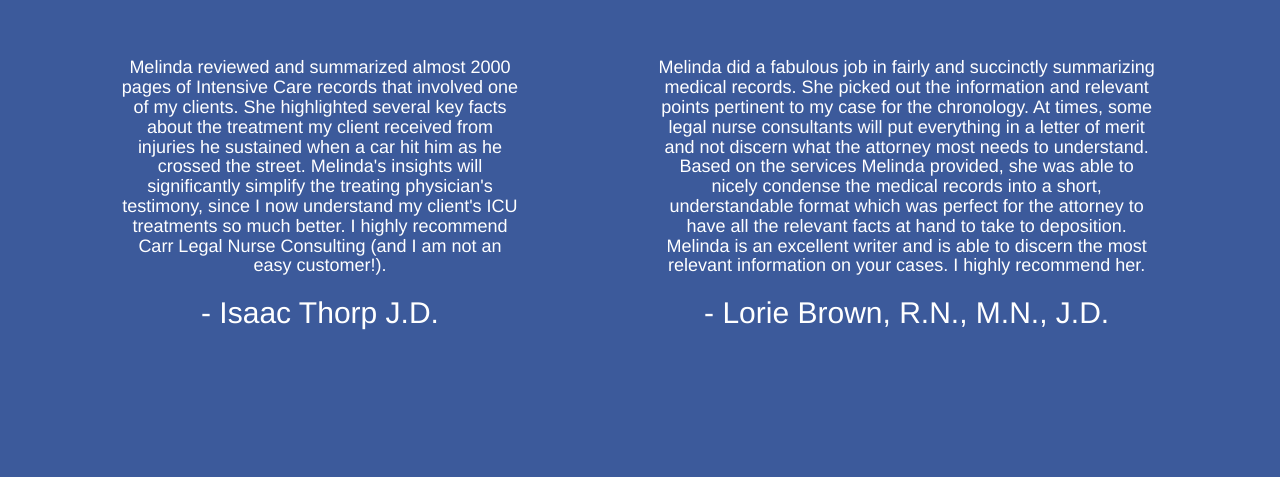
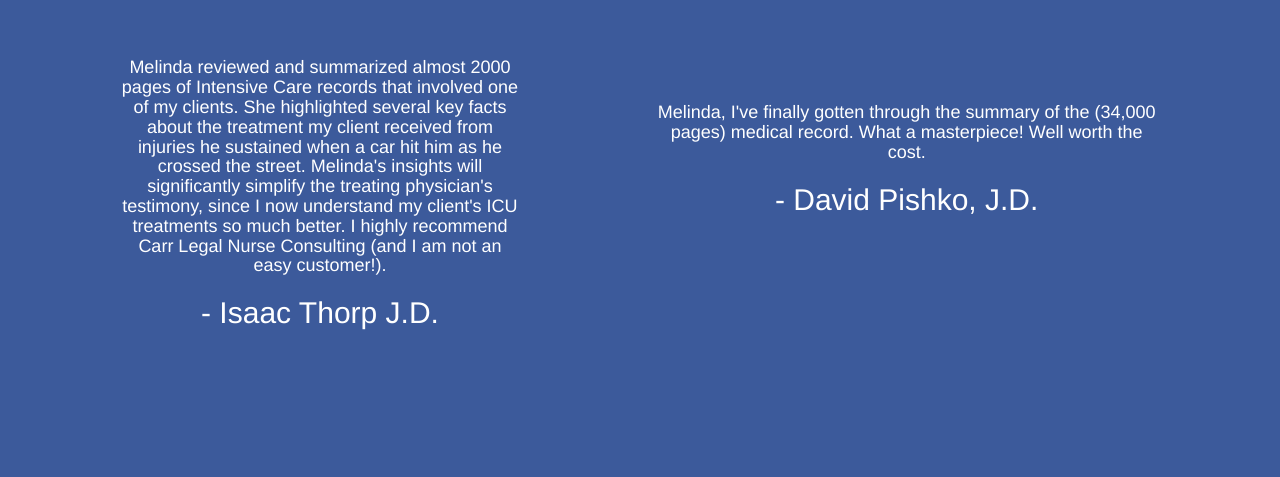
Before and after one commit to Carrpw/Carr-Legal-Nurse-Consulting, a website: page index.html in a window 1280 px wide. Shown: the part 1194-1671 px from the top of the page. Drawn offline with nearby package versions, Linux system fonts and the light colour scheme; a web font is replaced by a local one.

Commit message:
Change testimonial
Replaced a former testimonial with a new one and edited some spacing to make it look balanced.

```diff
--- a/index.html
+++ b/index.html
@@ -63,9 +63,9 @@
                 <h2 class="text-center lima">- Isaac Thorp J.D.</h2>
             </div>
             <div class="col-sm-1"></div>
-            <div class="col-sm-5">
-                <h4 class="text-center lima"> Melinda did a fabulous job in fairly and succinctly summarizing medical  records. She picked out the information and relevant points pertinent to my case  for the chronology. At times, some legal nurse consultants will put everything in a  letter of merit and not discern what the attorney most needs to understand. Based on the services Melinda provided, she was able to nicely condense  the medical records into a short, understandable format which was perfect for the  attorney to have all the relevant facts at hand to take to deposition. Melinda is an excellent writer and is able to discern the most relevant  information on your cases. I highly recommend her.</h4>
-                <h2 class="text-center lima">- Lorie Brown, R.N., M.N., J.D.</h2>
+            <div class="col-sm-5 yankee">
+                <h4 class="text-center lima"> Melinda, I've finally gotten through the summary of the (34,000 pages) medical record. What a masterpiece! Well worth the cost.</h4>
+                <h2 class="text-center lima">- David Pishko, J.D.</h2>
             </div>
             <div class="col-sm-1"></div>
         </div>
```
